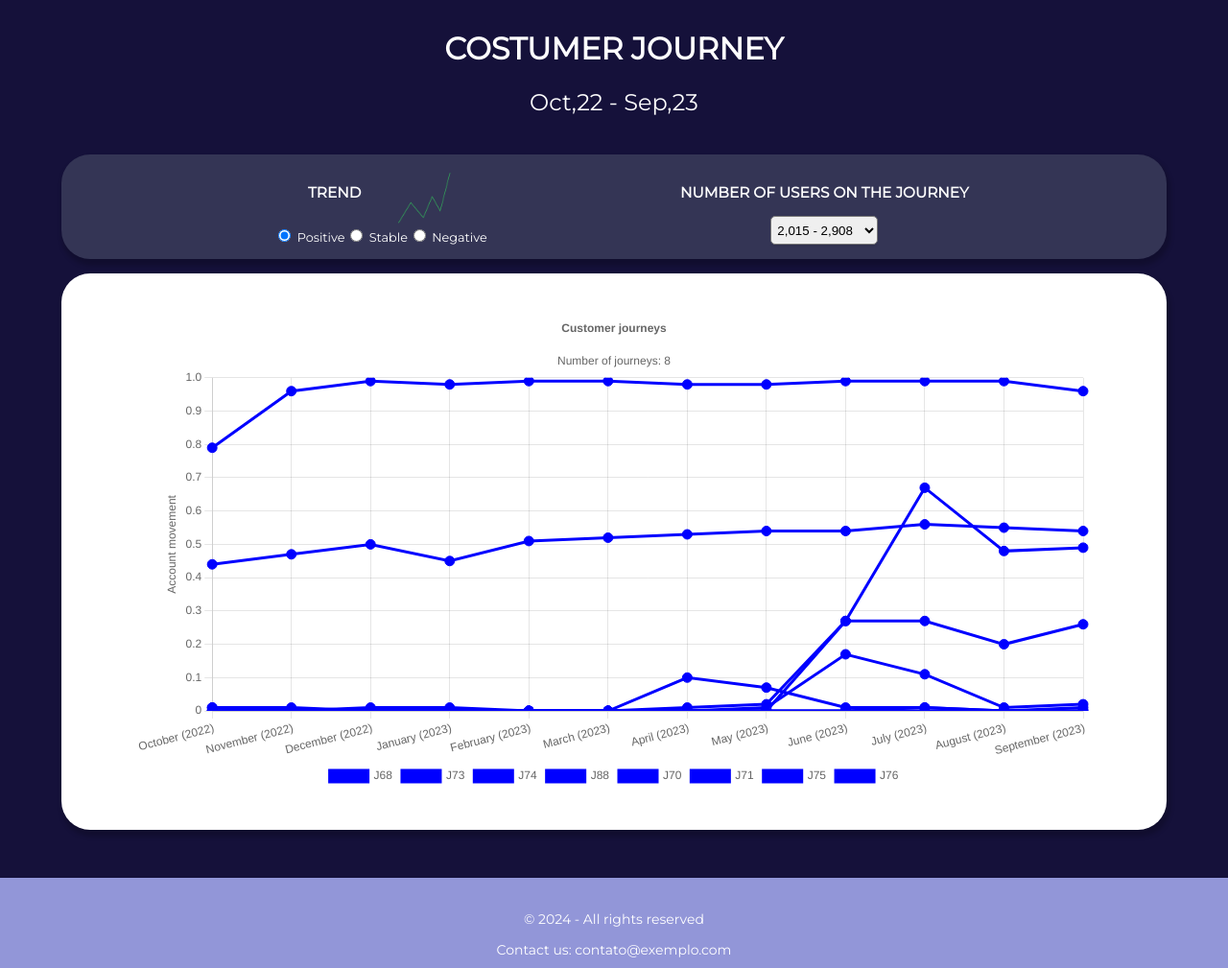
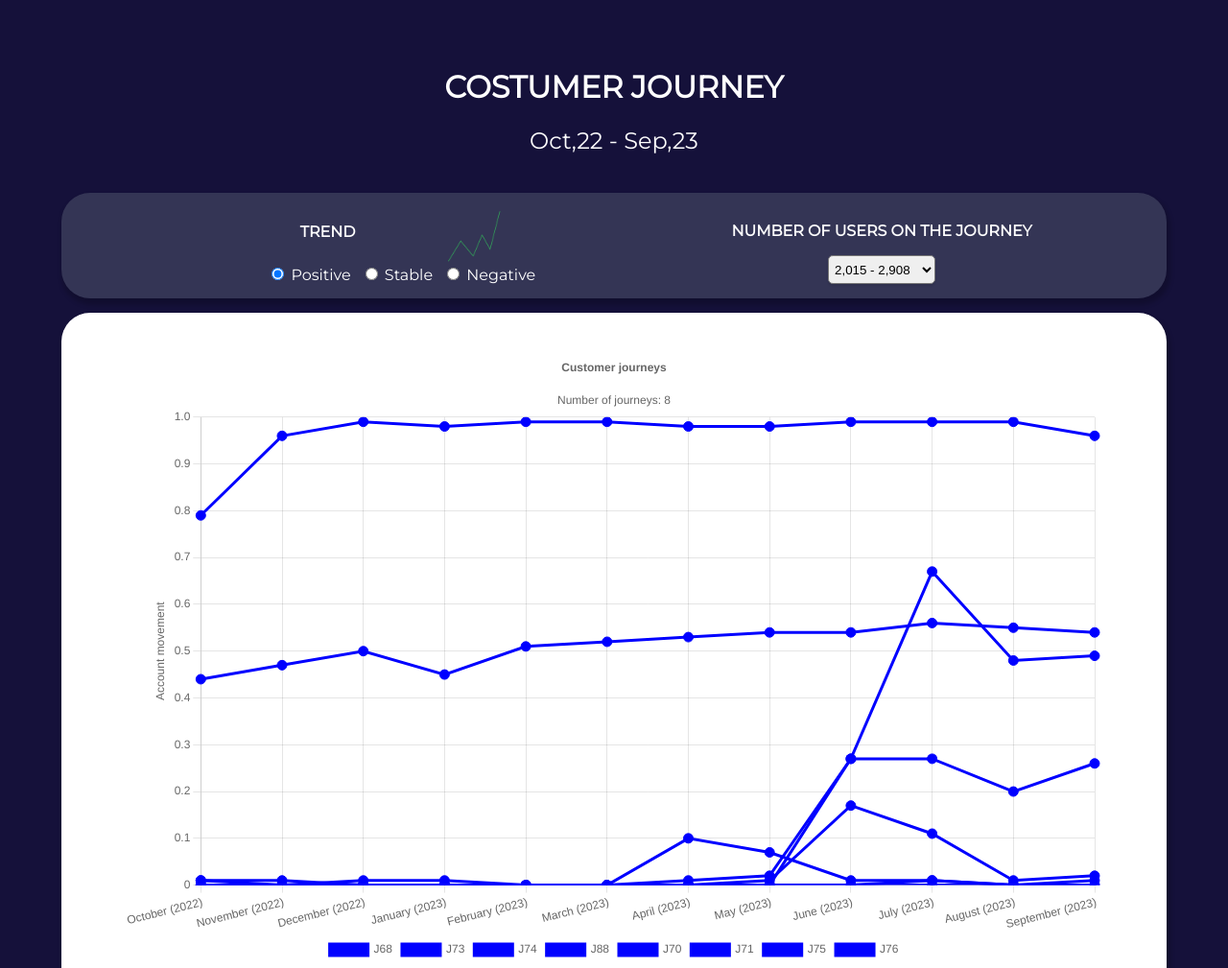
Before and after one commit to Data-Science-Research/customerjourneycode, a plain HTML site: page index.html in a window 1280 px wide. Shown: the top 1009 px of the page at 96% size. Drawn offline with nearby package versions, Linux system fonts and the light colour scheme.

Commit message:
correcting graph overflow

```diff
--- a/index.html
+++ b/index.html
@@ -2,7 +2,7 @@
 <html>
 
 <head>
-
+<meta name="viewport" content="width=device-width, initial-scale=1">
     <link rel="stylesheet" href="styles/styles.css">
 
     <script src="https://code.jquery.com/jquery-3.6.0.min.js"
@@ -20,6 +20,7 @@
     <link rel="stylesheet" href="styles/modal.css">
     <script type="text/javascript" src="scripts/dna-drilldown.js" defer></script>
 
+    <meta name="viewport" content="width=device-width, initial-scale=1">
     <meta charset="UTF-8" />
     <title>Costumer Journey</title>
 </head>
@@ -77,9 +78,8 @@
 
     <div class="content">
 
-        <div id="divGraphDrill">
-            <div style=" width:1000px;  margin: 40px 0;">
-                <canvas id="myChart" height="150px"></canvas>
+            <div id="divChart" style=" width:80vw; margin: 40px 0;">
+                <canvas id="myChart"></canvas>
             </div>
 
             <div class="modal" id="modal">
@@ -97,7 +97,7 @@
             </div>
 
 
-        </div>
+
     </div>
     <footer>
         <p>&copy; 2024 - All rights reserved</p>
--- a/scripts/dna-drilldown.js
+++ b/scripts/dna-drilldown.js
@@ -76,7 +76,7 @@ function filterData() {
 
     let filteredJourneys = {}
     keys.forEach(k => {
-      if ((completeData[k]["count"] > min ) && (completeData[k]["count"] <= max)) {
+      if ((completeData[k]["count"] > min) && (completeData[k]["count"] <= max)) {
         filteredJourneys[k] = completeData[k]
       }
     });
@@ -129,6 +129,8 @@ function loadSetup(
     type: "line",
     data: data,
     options: {
+      responsive: true,
+      maintainAspectRatio: false,
       events: ["click", "touchstart", "touchmove", "touchend"],
       scales: {
         y: {
@@ -234,9 +236,17 @@ function showModal(posX, posY, account_movement, color) {
 
   $('#content-modal').html(content);
 
+
+  let windowWidth = window.innerWidth;
+
+  if (windowWidth < 480) {
+    modal.style.left = posX + 50 + "px";
+    modal.style.top = posY + 250 + "px";
+  } else {
+    modal.style.left = posX + 180 + "px";
+    modal.style.top = posY + 150 + "px";
+  }
   modal.classList.add('show')
-  modal.style.left = posX + 180 + "px";
-  modal.style.top = posY + 150 + "px";
 
 }
 
--- a/styles/styles.css
+++ b/styles/styles.css
@@ -1,10 +1,6 @@
+
 body {
     font-family: 'Montserrat', sans-serif;
-}
-
-
-html {
-    height: 100%;
 }
 
 
@@ -43,24 +39,23 @@ html {
     display: flex;
     flex-wrap: wrap;
     justify-content: center;
-    align-items: center;
+    align-items: end;
     margin: 0;
     height: 100%;
 }
 
 
 #banner {
-    padding-top: 10px;
+    margin-top: 30px;
+    padding: 20px;
     background-color: #15113a;
     color: white;
     width: 100%;
-    min-height: 15vh;
     display: flex;
     flex-wrap: wrap;
     justify-content: space-evenly;
     align-items: start;
     text-align: center;
-    margin-bottom: 20px;
 }
 
 
@@ -75,6 +70,8 @@ html {
     display: flex;
     justify-content: space-evenly;
     color: white;
+    height: 20%;
+    gap: 10px;
 
 }
 
@@ -95,10 +92,18 @@ html {
     display: flex;
     flex-wrap: wrap;
     justify-content: space-evenly;
-    width: 20%;
     padding: 15px;
 
 }
+
+.quantity {
+    display: flex;
+    flex-wrap: wrap;
+    align-items: center;
+    flex-direction: column;
+    justify-content: center;
+}
+
 
 footer {
     background-color: #9296d8;
@@ -130,25 +135,19 @@ footer {
     display: flex;
     flex-wrap: wrap;
     width: 100%;
-    justify-content: space-between;
-    font-size: 1vw;
+    justify-content: center;
+    gap: 10px;
+    font-size: 1rem;
 }
 
 .titleCard {
     font-family: "Montserrat", "Arial", "Helvetica";
-    font-size: 1.2vw;
+    font-size: 1rem;
     text-transform: uppercase;
     font-weight: bold;
 }
 
 
-.quantity {
-    display: flex;
-    flex-wrap: wrap;
-    align-items: center;
-    flex-direction: column;
-    justify-content: center;
-}
 
 #circle {
     display: flex;
@@ -171,3 +170,19 @@ footer {
     font-size: 1rem;
     text-align: center;
   }
+
+  @media (max-width: 480px) {
+    #divChart {
+        height: 65vh;
+    }
+    .radio{
+        justify-content: start;
+        font-size: 0.8rem;
+    }
+}
+
+@media (min-width: 480px) {
+    #divChart {
+        height: 80vh;
+    }
+}
```
